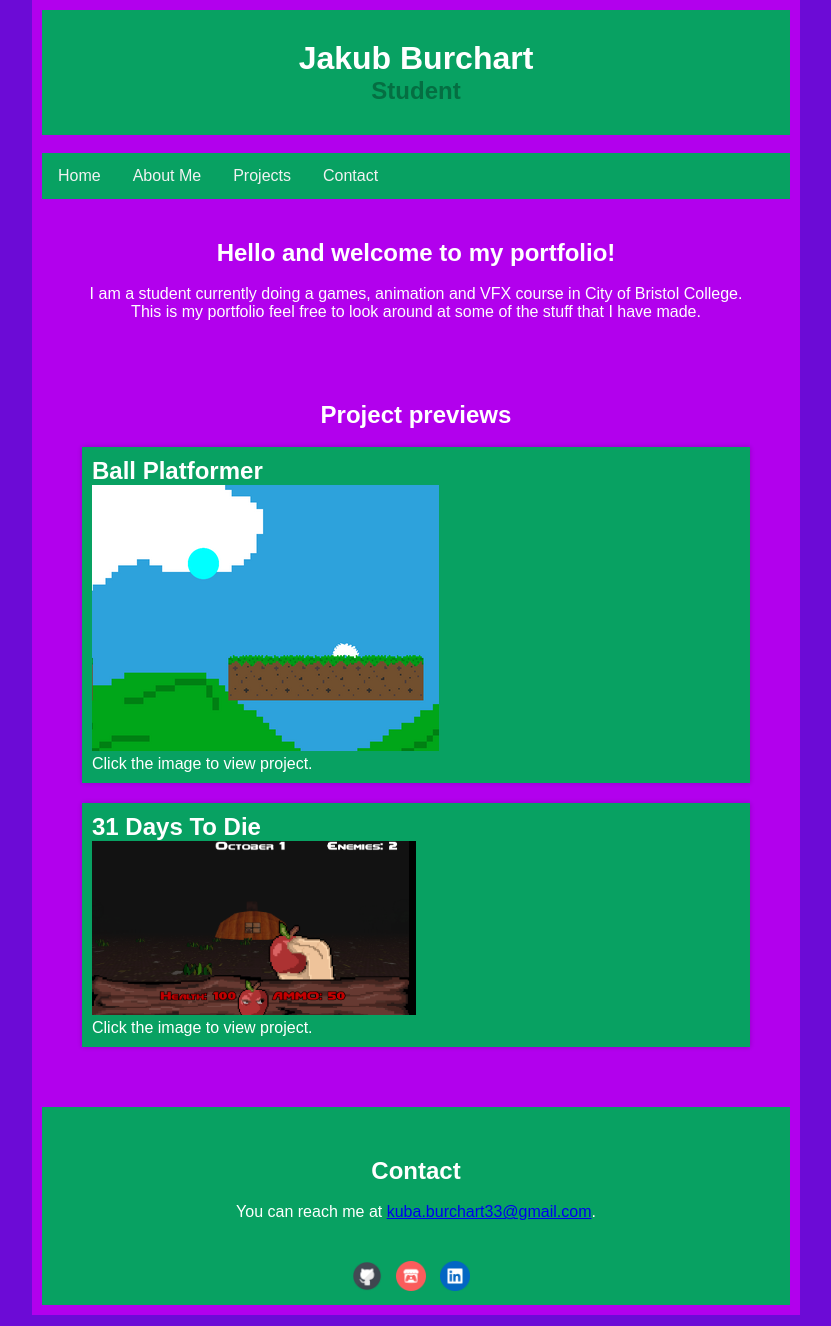
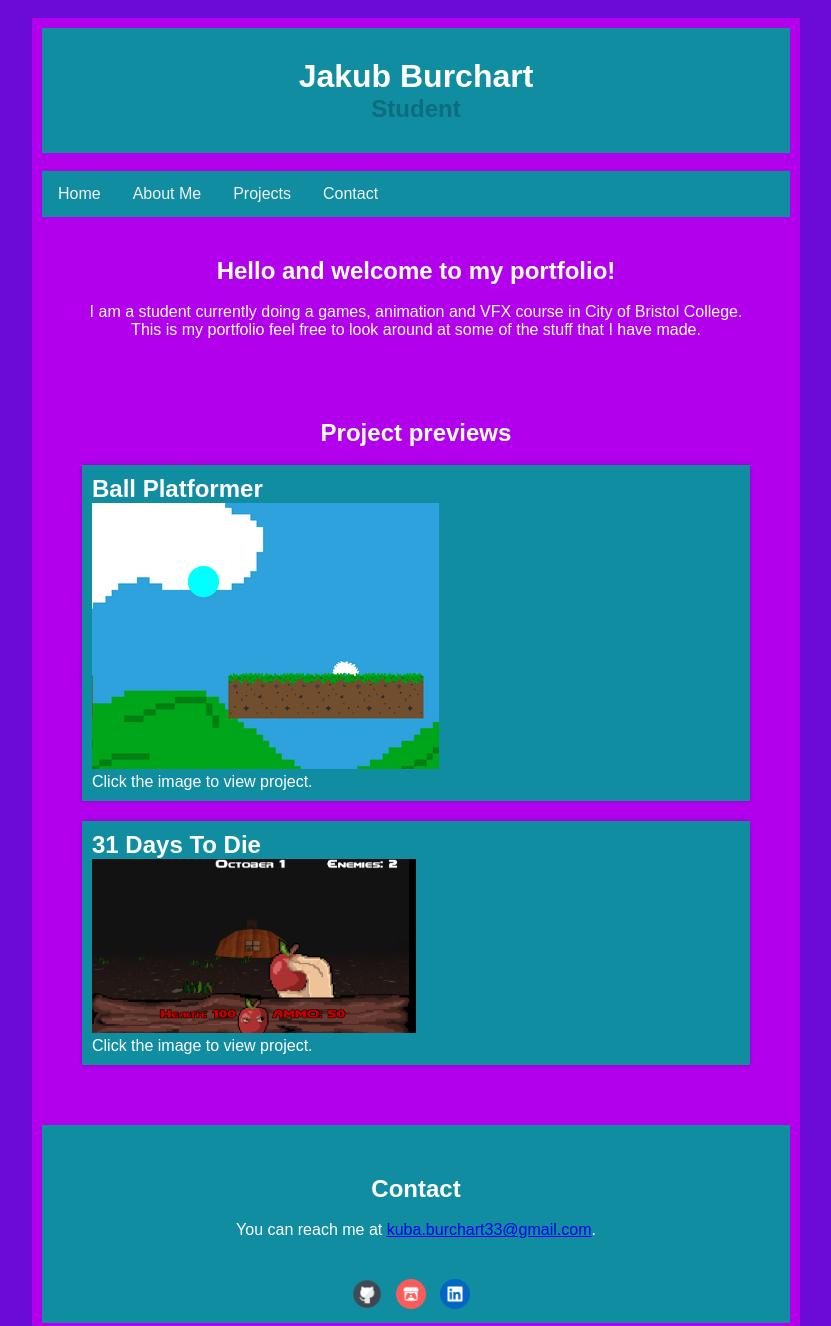
Before and after one commit to Cosmava/Cosmava.github.io, a plain HTML site: page index.html in a window 1280 px wide. Shown: the top 1326 px of the page, without its empty margins (224-1055 px from the left). Drawn offline with Linux system fonts and the light colour scheme.

Commit message:
Slightly changed the theme of the pages

```diff
--- a/index.html
+++ b/index.html
@@ -8,7 +8,7 @@
     <link rel="stylesheet" href="style.css">
 </head>
 <body>
-
+    <br>
     <div class="row">
         <div class="column lside">
 
@@ -18,7 +18,7 @@
 
             <header>
                 <h1>Jakub Burchart</h1>
-                <h2 style="color:#056E42">Student</h2>
+                <h2 style="color:#0C6E7D">Student</h2>
             </header>
             <br>
 
@@ -77,5 +77,8 @@
 
         </div>
     </div>
+
+    <br>
 </body>
+<!-- V&J <3 -->
 </html>
--- a/style.css
+++ b/style.css
@@ -17,7 +17,7 @@ body {
 
 /* Style the header and navigation menu */
 header {
-    background-color: #08A162;
+    background-color: #108DA1;
     color: #fff;
     padding: 30px 0;
     text-align: center;
@@ -25,7 +25,7 @@ header {
 
 .topnav{
     overflow: hidden;
-    background-color: #08A162;
+    background-color: #108DA1;
 }
 
 .topnav a{
@@ -37,7 +37,7 @@ header {
     text-decoration: none;
 }
 .topnav a:hover{
-    background-color: #056E42;
+    background-color: #0C6E7D;
 }
 
 .column{
@@ -74,7 +74,7 @@ section {
 .project {
     margin-bottom: 20px;
     padding: 10px;
-    background-color: #08A162;
+    background-color: #108DA1;
     box-shadow: 0px 0px 5px rgba(0, 0, 0, 0.2);
     text-align: left;
 }
@@ -89,7 +89,7 @@ section {
 
 /* Style the footer */
 footer {
-    background-color: #08A162;
+    background-color: #108DA1;
     color: #fff;
     text-align: center;
     padding: 10px 0;
```
Also changed, not shown: about.html (+3 -2 lines), projects.html (+6 -4 lines).
